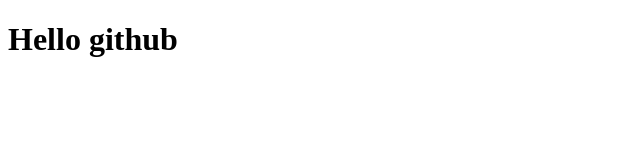
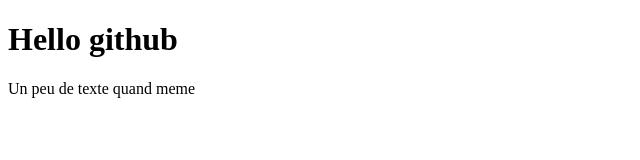
Before and after one commit to perretmathieu/La-toile-3, a plain HTML site: page index.html in a window 1280 px wide. Shown: the whole page, without its empty margins (0-640 px from the left). Drawn offline with Linux system fonts and the light colour scheme.

Commit message:
Update index.html

```diff
--- a/index.html
+++ b/index.html
@@ -8,5 +8,6 @@
 </head>
 <body>
     <h1> Hello github</h1>
+    <p>Un peu de texte quand meme</p>
 </body>
 </html>
```
